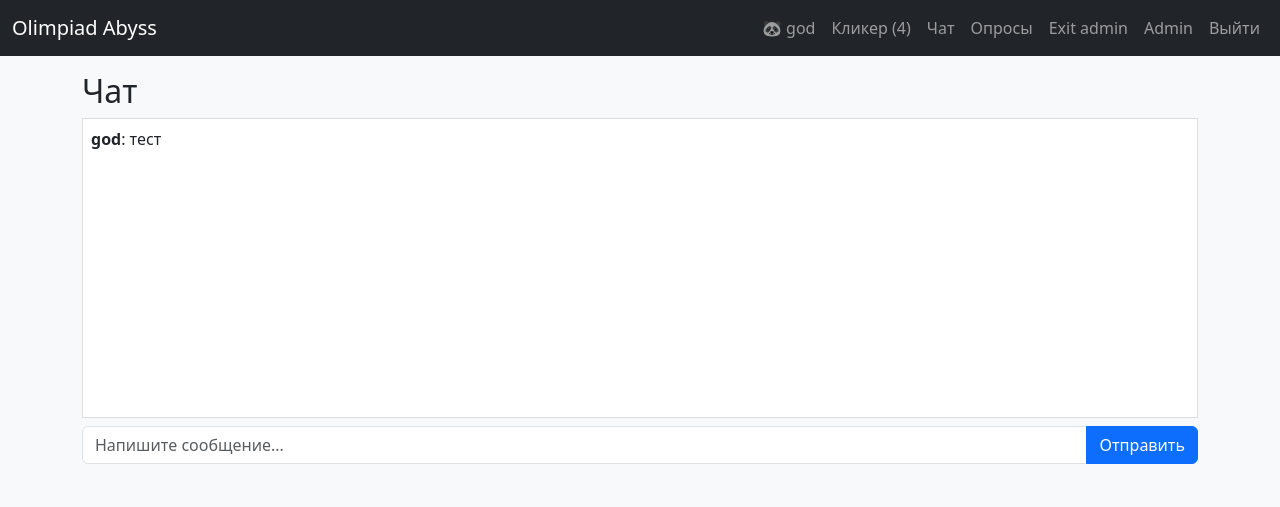
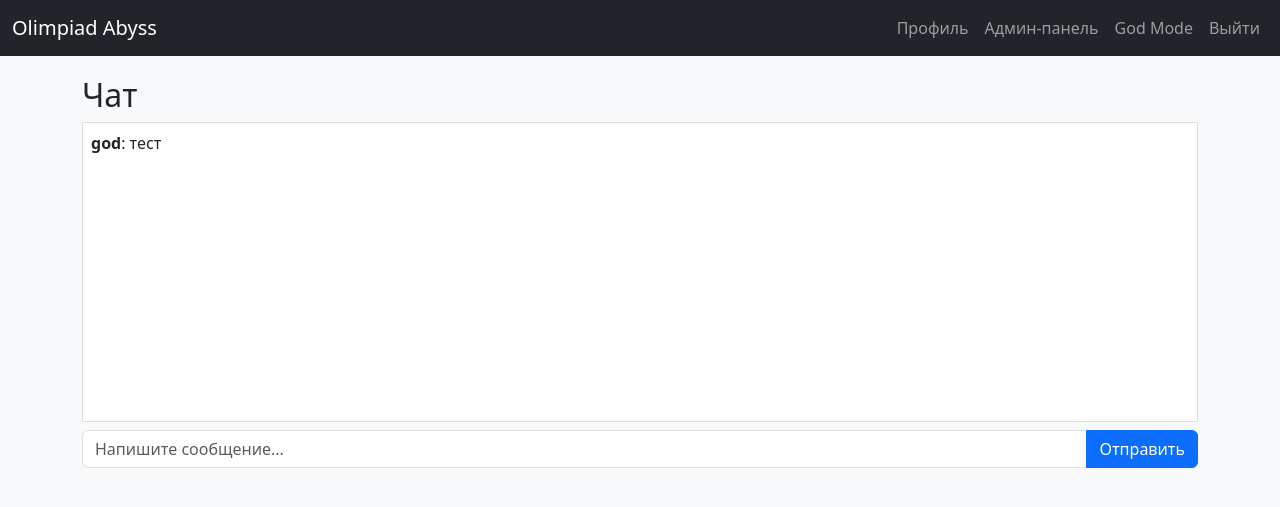
Before and after one commit to minf07l/olympiad_abyss, a Flask app: page /chat in a window 1280 px wide. Shown: the top 507 px of the page. Run offline with Flask 3, Linux system fonts and the light colour scheme; a user stored in the database is signed in; some libraries are stand-ins or nearby versions.

Commit message:
Добавлен адаптивный navbar

```diff
--- a/templates/base.html
+++ b/templates/base.html
@@ -1,35 +1,81 @@
-<!doctype html><html lang="ru"><head><meta charset="utf-8"><meta name="viewport" content="width=device-width, initial-scale=1">
-<title>Olimpiad Abyss</title><link href="https://cdn.jsdelivr.net/npm/bootstrap@5.3.0/dist/css/bootstrap.min.css" rel="stylesheet">
-<meta name="csrf-token" content="{{ csrf_token_value }}"></head><body class="bg-light">
-<nav class="navbar navbar-expand-lg navbar-dark bg-dark mb-3">
+<!DOCTYPE html>
+<html lang="ru">
+<head>
+    <meta charset="UTF-8">
+    <meta name="viewport" content="width=device-width, initial-scale=1.0">
+    <title>{{ title or "Olimpiad Abyss" }}</title>
+
+    <!-- Bootstrap CSS -->
+    <link href="https://cdn.jsdelivr.net/npm/bootstrap@5.3.2/dist/css/bootstrap.min.css" rel="stylesheet">
+    <script src="https://cdn.jsdelivr.net/npm/bootstrap@5.3.2/dist/js/bootstrap.bundle.min.js"></script>
+
+    <style>
+        body {
+            background-color: #f8f9fa;
+        }
+        .container {
+            margin-top: 20px;
+        }
+    </style>
+</head>
+<body>
+
+<!-- Адаптивная шапка -->
+<nav class="navbar navbar-expand-lg navbar-dark bg-dark">
     <div class="container-fluid">
-    <a class="navbar-brand" href="/">Olimpiad Abyss</a>
-    <div class="collapse navbar-collapse">
+        <a class="navbar-brand" href="{{ url_for('index') }}">Olimpiad Abyss</a>
+        <button class="navbar-toggler" type="button" data-bs-toggle="collapse" data-bs-target="#navbarNav"
+                aria-controls="navbarNav" aria-expanded="false" aria-label="Toggle navigation">
+            <span class="navbar-toggler-icon"></span>
+        </button>
+
+        <div class="collapse navbar-collapse" id="navbarNav">
             <ul class="navbar-nav ms-auto">
-        {% if user.is_authenticated %}
-          <li class="nav-item"><a class="nav-link" href="{{ url_for('profile') }}">{{ user.avatar }} {{ user.username }}</a></li>
-          <li class="nav-item"><a class="nav-link" href="{{ url_for('clicker') }}">Кликер ({{ user.points }})</a></li>
-          <li class="nav-item"><a class="nav-link" href="{{ url_for('chat') }}">Чат</a></li>
-          <li class="nav-item"><a class="nav-link" href="{{ url_for('polls') }}">Опросы</a></li>
-          {% if user.is_admin or user.is_god %}
-            <li class="nav-item"><a class="nav-link" href="{{ url_for('toggle_admin') }}">{{ 'Exit admin' if admin_mode else 'Enter admin' }}</a></li>
-            {% if admin_mode or user.is_god %}
-              <li class="nav-item"><a class="nav-link" href="{{ url_for('admin_panel') }}">Admin</a></li>
+                {% if current_user.is_authenticated %}
+                    <li class="nav-item">
+                        <a class="nav-link" href="{{ url_for('profile') }}">Профиль</a>
+                    </li>
+
+                    {% if current_user.is_admin %}
+                        <li class="nav-item">
+                            <a class="nav-link" href="{{ url_for('admin_dashboard') }}">Админ-панель</a>
+                        </li>
                     {% endif %}
+
+                    {% if current_user.is_god %}
+                        <li class="nav-item">
+                            <a class="nav-link" href="{{ url_for('god_dashboard') }}">God Mode</a>
+                        </li>
                     {% endif %}
-          <li class="nav-item"><a class="nav-link" href="{{ url_for('logout') }}">Выйти</a></li>
+
+                    <li class="nav-item">
+                        <a class="nav-link" href="{{ url_for('logout') }}">Выйти</a>
+                    </li>
                 {% else %}
-          <li class="nav-item"><a class="nav-link" href="{{ url_for('login') }}">Войти</a></li>
-          <li class="nav-item"><a class="nav-link" href="{{ url_for('register') }}">Регистрация</a></li>
+                    <li class="nav-item">
+                        <a class="nav-link" href="{{ url_for('login') }}">Войти</a>
+                    </li>
+                    <li class="nav-item">
+                        <a class="nav-link" href="{{ url_for('register') }}">Регистрация</a>
+                    </li>
                 {% endif %}
             </ul>
         </div>
     </div>
 </nav>
+
+<!-- Основной контент -->
 <div class="container">
     {% with messages = get_flashed_messages(with_categories=true) %}
-    {% if messages %}{% for cat,msg in messages %}<div class="alert alert-{{cat}}">{{msg}}</div>{% endfor %}{% endif %}
+        {% if messages %}
+            {% for category, message in messages %}
+                <div class="alert alert-{{ category }} mt-3">{{ message }}</div>
+            {% endfor %}
+        {% endif %}
     {% endwith %}
+
     {% block content %}{% endblock %}
 </div>
-</body></html>
+
+</body>
+</html>
```
Lines whose indentation alone changed are shown as unchanged.
